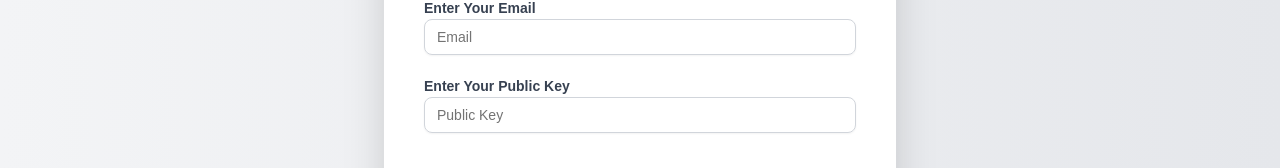
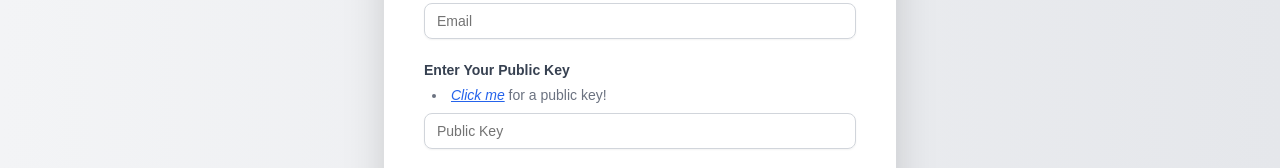
Before and after one commit to IT21112546/QuantumSign, a Next.js app: page /register in a window 1280 px wide. Shown: the part 345-513 px from the top of the page. Built offline with nearby package versions, Linux system fonts and the light colour scheme; no server answers.

Commit message:
feat: added register guide

```diff
--- a/app/components/Register.tsx
+++ b/app/components/Register.tsx
@@ -5,6 +5,7 @@ import { Button } from "@/components/ui/button";
 import { Input } from "@/components/ui/input";
 import { Label } from "@/components/ui/label";
 import { Upload, Loader2 } from 'lucide-react';
+import Link from 'next/link'
 
 export default function Register() {
 	const [username, setUsername] = useState('');
@@ -158,6 +159,11 @@ export default function Register() {
 							>
 								Enter Your Public Key
 							</Label>
+							<ul className="mt-2 ml-2 list-disc list-inside text-gray-600">
+									<li className="text-sm text-gray-500 mb-2">
+										<Link href='/gen-keypair' className='text-blue-600 underline italic'>Click me</Link> for a public key!
+									</li>
+								</ul>
 							<Input
 								id="publicKey"
 								type="text"
```
